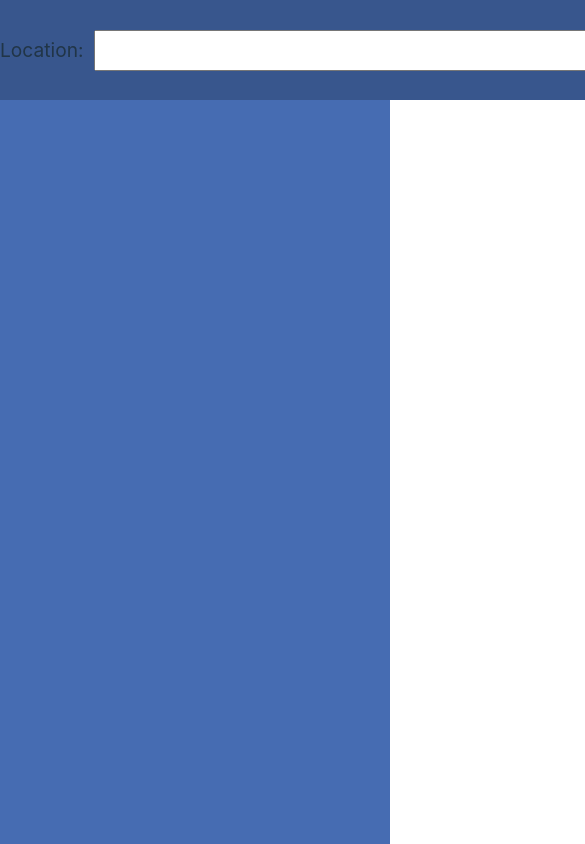
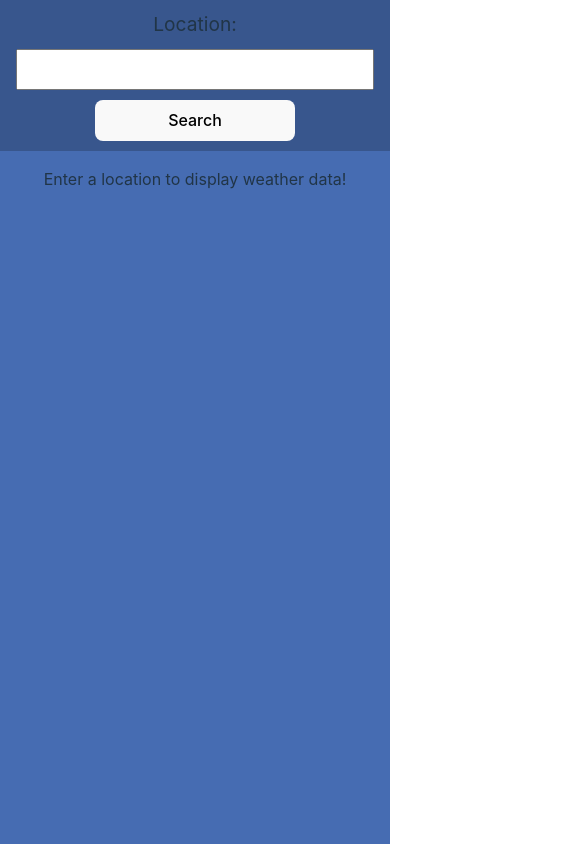
Before and after one commit to BerinMadzak/Weather-Forecast, a React (Vite) app: page / in a window 390 px wide. Shown: the top 844 px of the page, 585 px wide, since content can reach past the window. Built offline with nearby package versions, Linux system fonts and the light colour scheme.

Commit message:
Add responsive design

```diff
--- a/src/App.css
+++ b/src/App.css
@@ -9,6 +9,8 @@
 #root {
   margin: 0 auto;
   text-align: center;
+  overflow: auto;
+  width: 100%;
 }
 
 body {
@@ -39,6 +41,7 @@ form {
   justify-content: center;
   align-items: center;
   gap: 10px;
+  padding: 10px;
 }
 
 .container {
@@ -108,6 +111,7 @@ form {
 
 .simple-flex {
   display: flex;
+  justify-content: center;
   gap: 10px;
 }
 
@@ -132,6 +136,53 @@ h2 {
 img {
   width: 100px;
   height: 100px;
+}
+
+/* Media Queries */
+@media (max-width: 600px) {
+  .seven-day {
+    flex-direction: column;
+    align-items: center;
+    gap: 10px;
+  }
+
+  .day-forecast {
+    width: 100%;
+    border-bottom: 1px solid black;
+  }
+
+  .weather-main {
+    flex-direction: column;
+    gap: 0px;
+  }
+
+  .temp {
+    font-size: 2rem;
+  }
+
+  .other-display {
+    font-size: 1.2rem;
+  }
+
+  .description {
+    padding: 0px 20px;
+    padding-top: 50px;
+  }
+
+  form {
+    display: flex;
+    flex-direction: column;
+  }
+
+  form input {
+    width: 350px;
+  }
+}
+
+@media (max-height: 1400px) {
+  .weather-main {
+    min-height: 60vh;
+  }
 }
 
 /* Loader */
```
